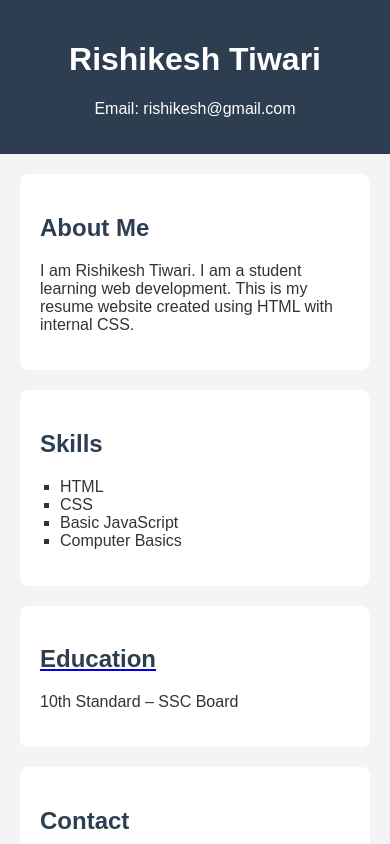
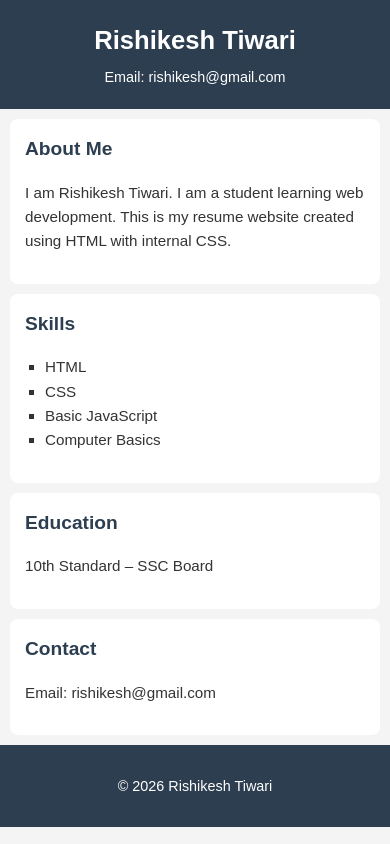
Before and after one commit to rishikesht8484-cmd/rishikesh1, a plain HTML site: page index.html in a window 390 px wide. Shown: the top 844 px of the page. Drawn offline with Linux system fonts and the light colour scheme.

Commit message:
Update index.html

```diff
--- a/index.html
+++ b/index.html
@@ -2,15 +2,23 @@
 <html lang="en">
 <head>
     <meta charset="UTF-8">
+
+    <!-- IMPORTANT for responsive design -->
+    <meta name="viewport" content="width=device-width, initial-scale=1.0">
+
     <title>Rishikesh Tiwari | Resume</title>
 
-    <!-- Internal CSS -->
     <style>
+        * {
+            box-sizing: border-box;
+        }
+
         body {
             font-family: Arial, sans-serif;
             margin: 0;
             background-color: #f4f4f4;
             color: #333;
+            line-height: 1.6;
         }
 
         header {
@@ -20,15 +28,27 @@
             text-align: center;
         }
 
+        header h1 {
+            margin: 0;
+            font-size: 2rem;
+        }
+
+        header p {
+            margin: 5px 0 0;
+            font-size: 1rem;
+        }
+
         section {
             background: white;
-            margin: 20px;
+            margin: 20px auto;
             padding: 20px;
             border-radius: 8px;
+            max-width: 900px;
         }
 
         h2 {
             color: #2c3e50;
+            margin-top: 0;
         }
 
         ul {
@@ -36,11 +56,54 @@
             padding-left: 20px;
         }
 
+        a {
+            text-decoration: none;
+            color: #2c3e50;
+        }
+
+        a:hover {
+            text-decoration: underline;
+        }
+
         footer {
             text-align: center;
-            padding: 10px;
+            padding: 15px;
             background: #2c3e50;
             color: white;
+            font-size: 0.9rem;
+        }
+
+        /* ---------- Responsive Design ---------- */
+
+        /* Mobile devices */
+        @media (max-width: 600px) {
+            header h1 {
+                font-size: 1.6rem;
+            }
+
+            header p {
+                font-size: 0.9rem;
+            }
+
+            section {
+                margin: 10px;
+                padding: 15px;
+            }
+
+            h2 {
+                font-size: 1.2rem;
+            }
+
+            body {
+                font-size: 0.95rem;
+            }
+        }
+
+        /* Tablets */
+        @media (min-width: 601px) and (max-width: 900px) {
+            section {
+                margin: 15px;
+            }
         }
     </style>
 </head>
@@ -71,7 +134,9 @@
     </section>
 
     <section>
-       <a href="https://rishikesht8484-cmd.github.io/rishikesh/"> <h2>Education</h2></a>
+        <a href="https://rishikesht8484-cmd.github.io/rishikesh/" target="_blank">
+            <h2>Education</h2>
+        </a>
         <p>10th Standard – SSC Board</p>
     </section>
 
```
